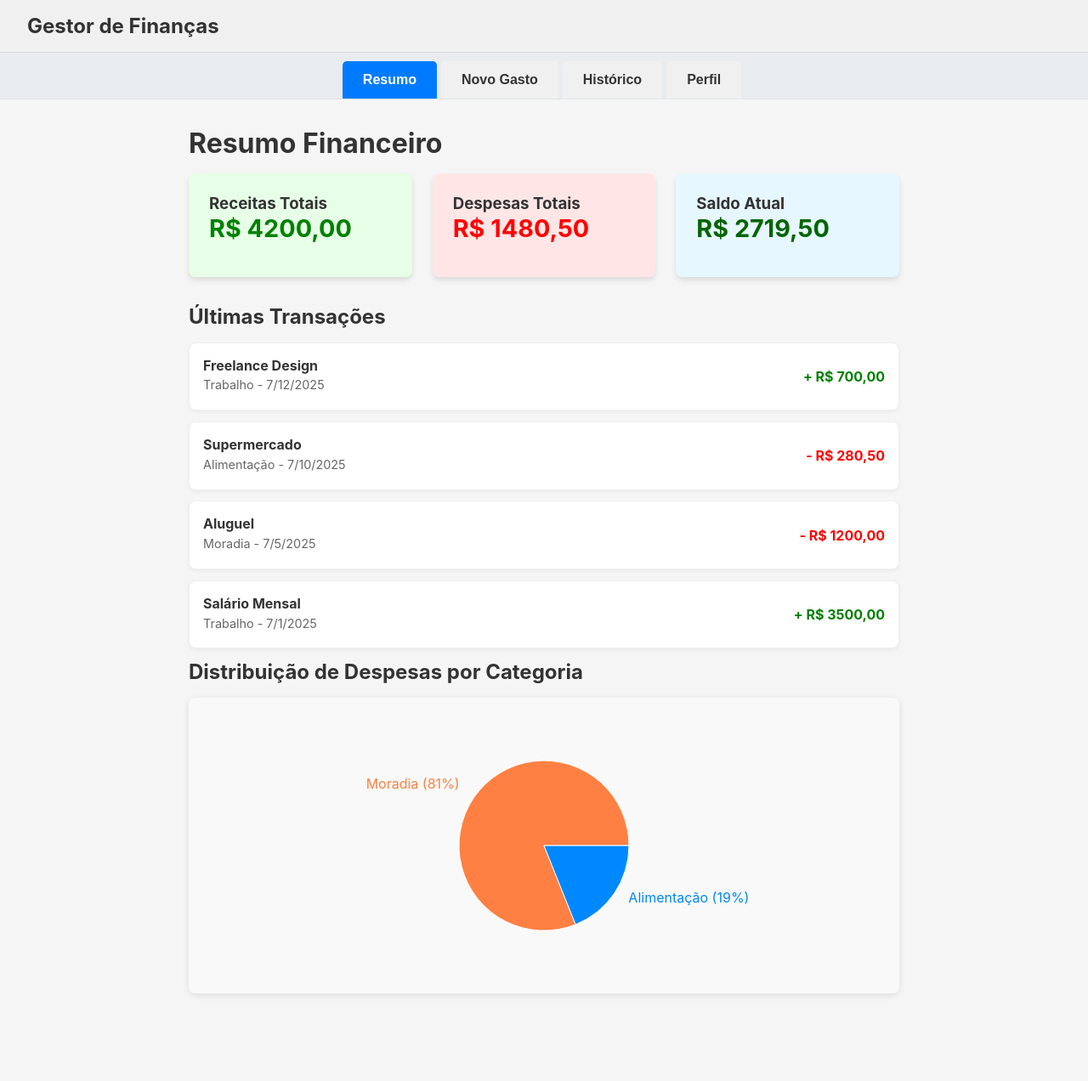
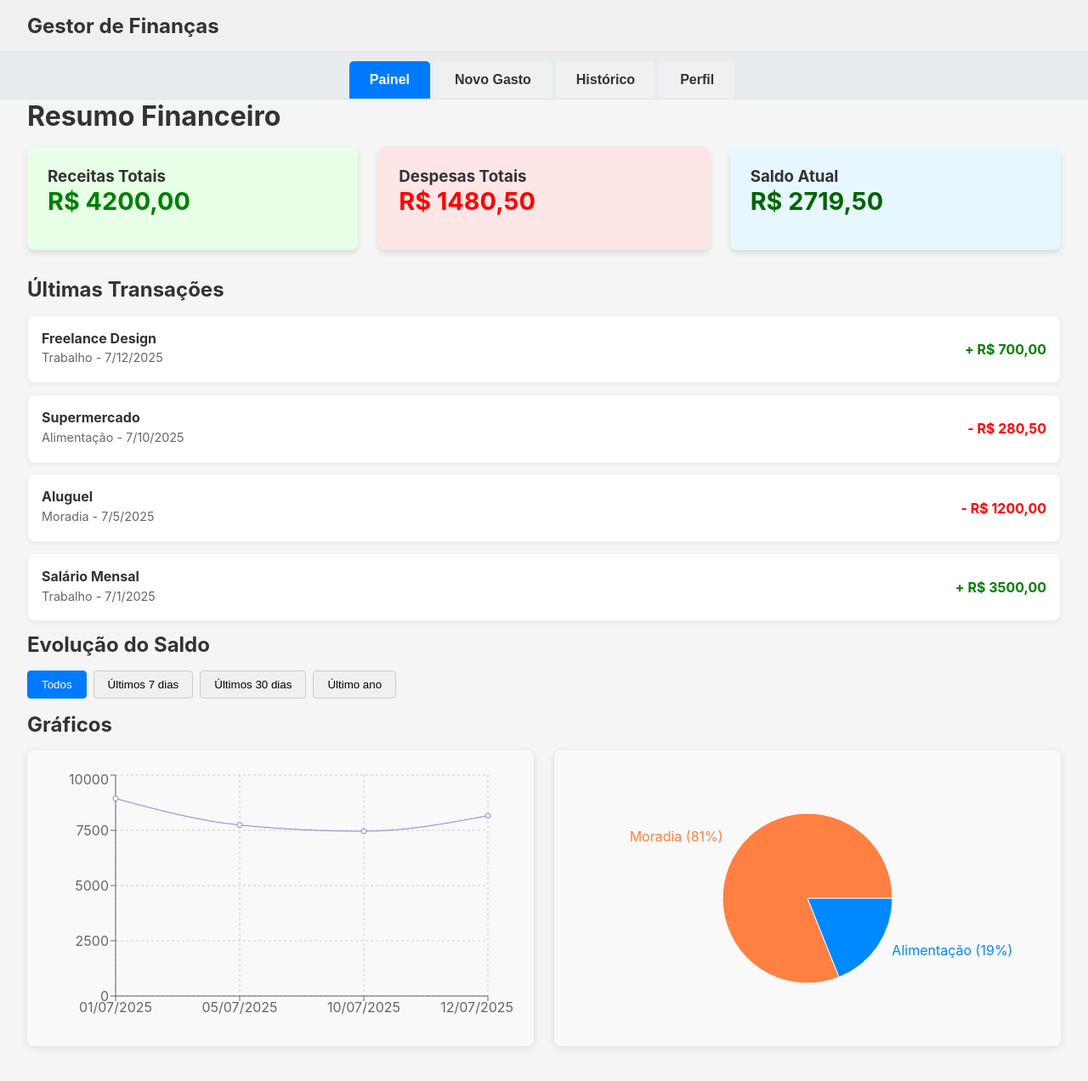
Before and after one commit to bielpedr0/FinancialManager, a React (Create React App) app: page / in a window 1280 px wide. Shown: the top 1272 px of the page at 85% size. Before the commit the page ends 1201 px from the top, so only its background shows below. Built offline with nearby package versions, Linux system fonts and the light colour scheme.

Commit message:
feat: graficos de receita e despesa com filtro

```diff
--- /dev/null
+++ b/src/components/BalanceLineChart.js
@@ -0,0 +1,22 @@
+import React from 'react';
+import { LineChart, Line, XAxis, YAxis, CartesianGrid, Tooltip, ResponsiveContainer } from 'recharts';
+
+const BalanceLineChart = ({ data }) => {
+  if (!data || data.length === 0) {
+    return <p style={{ textAlign: 'center', marginTop: '2rem' }}>Sem dados de saldo para exibir o gráfico.</p>;
+  }
+
+  return (
+    <ResponsiveContainer width="100%" height={300}>
+      <LineChart data={data} margin={{ top: 5, right: 30, left: 20, bottom: 5 }}>
+        <CartesianGrid strokeDasharray="3 3" />
+        <XAxis dataKey="date" />
+        <YAxis />
+        <Tooltip />
+        <Line type="monotone" dataKey="balance" stroke="#8884d8" activeDot={{ r: 8 }} />
+      </LineChart>
+    </ResponsiveContainer>
+  );
+};
+
+export default BalanceLineChart;
--- a/src/screens/DashboardPage.js
+++ b/src/screens/DashboardPage.js
@@ -51,7 +51,7 @@ const DashboardPage = () => {
         borderBottom: '1px solid #dee2e6'
       }}>
         <button style={tabButtonStyle('resumo')} onClick={() => setActiveTab('resumo')}>
-          Resumo
+          Painel
         </button>
         <button style={tabButtonStyle('novo')} onClick={() => setActiveTab('novo')}>
           Novo Gasto
@@ -65,9 +65,10 @@ const DashboardPage = () => {
       </nav>
 
       {/* Conteúdo da aba selecionada */}
-      <div style={{ padding: '0 2rem 2rem 2rem', maxWidth: '900px', margin: '0 auto' }}>
-        {renderContent()}
-      </div>
+    <div style={{ padding: '0 2rem 2rem 2rem', width: '100%' }}>
+     {renderContent()}
+    </div>
+
     </div>
   );
 };
--- /dev/null
+++ b/src/screens/Resumo.css
@@ -0,0 +1,85 @@
+.summary-container {
+  display: grid;
+  grid-template-columns: repeat(auto-fit, minmax(200px, 1fr));
+  gap: 1.5rem;
+  margin-bottom: 2rem;
+}
+
+.summary-card {
+  padding: 1.5rem;
+  border-radius: 8px;
+  box-shadow: 0 4px 6px rgba(0, 0, 0, 0.1);
+}
+
+.summary-income {
+  background-color: #e6ffe6;
+}
+
+.summary-expense {
+  background-color: #ffe6e6;
+}
+
+.summary-balance {
+  background-color: #e6f7ff;
+}
+
+.summary-title {
+  margin: 0;
+  color: #333;
+}
+
+.summary-value {
+  font-size: 1.8rem;
+  font-weight: bold;
+}
+
+.summary-value.income {
+  color: green;
+}
+
+.summary-value.expense {
+  color: red;
+}
+
+.summary-value.positive {
+  color: darkgreen;
+}
+
+.summary-value.negative {
+  color: darkred;
+}
+
+.filter-buttons {
+  margin-bottom: 1rem;
+}
+
+.filter-button {
+  padding: 0.5rem 1rem;
+  margin-right: 0.5rem;
+  border: 1px solid #ccc;
+  border-radius: 4px;
+  cursor: pointer;
+  background-color: #f0f0f0;
+}
+
+.filter-button.active {
+  background-color: #007bff;
+  color: white;
+  border-color: #007bff;
+}
+
+.charts-container {
+  display: flex;
+  gap: 1.5rem;
+  flex-wrap: wrap;
+  margin-bottom: 2rem;
+}
+
+.chart-card {
+  flex: 1;
+  min-width: 300px;
+  padding: 1.5rem;
+  background-color: #f9f9f9;
+  border-radius: 8px;
+  box-shadow: 0 2px 8px rgba(0, 0, 0, 0.1);
+}
--- a/src/screens/Resumo.js
+++ b/src/screens/Resumo.js
@@ -1,49 +1,83 @@
-import React, { useMemo } from 'react';
+import React, { useMemo, useState } from 'react';
 import TransactionCard from '../components/TransactionCard';
-import ExpensePieChart from '../components/ExpensePieChart'; // Importe o componente de gráfico
+import ExpensePieChart from '../components/ExpensePieChart';
+import BalanceLineChart from '../components/BalanceLineChart';
 import { useFinances } from '../context/FinancesContext';
+import './Resumo.css';
 
 const Resumo = () => {
   const { transactions, loading, error, totalIncome, totalExpense, currentBalance } = useFinances();
+  const [filter, setFilter] = useState('all');
 
-     // CÁLCULO DOS DADOS PARA O GRÁFICO
+  const getFilteredTransactions = (period) => {
+    const today = new Date();
+    let startDate;
+    switch (period) {
+      case 'last7days':
+        startDate = new Date(today.getFullYear(), today.getMonth(), today.getDate() - 7);
+        break;
+      case 'last30days':
+        startDate = new Date(today.getFullYear(), today.getMonth(), today.getDate() - 30);
+        break;
+      case 'lastYear':
+        startDate = new Date(today.getFullYear() - 1, today.getMonth(), today.getDate());
+        break;
+      default:
+        return transactions;
+    }
+    return transactions.filter(t => new Date(t.date) >= startDate);
+  };
+
+  const filteredTransactions = useMemo(() => getFilteredTransactions(filter), [transactions, filter]);
+
   const pieChartData = useMemo(() => {
-    // Agrupa as despesas por categoria
-    const expensesByCategory = transactions
+    const expensesByCategory = filteredTransactions
       .filter(t => t.type === 'expense')
-      .reduce((acc, transaction) => {
-        const { category, value } = transaction;
+      .reduce((acc, { category, value }) => {
         acc[category] = (acc[category] || 0) + value;
         return acc;
       }, {});
-
-    // Converte o objeto para um array de objetos no formato { name: 'Categoria', value: 100 }
     return Object.keys(expensesByCategory).map(category => ({
       name: category,
       value: expensesByCategory[category],
     }));
-  }, [transactions]);
+  }, [filteredTransactions]);
 
-  if (loading) return <p style={{ textAlign: 'center', padding: '2rem' }}>Carregando resumo financeiro...</p>;
-  if (error) return <p style={{ textAlign: 'center', padding: '2rem', color: 'red' }}>Erro ao carregar dados: {error.message}</p>;
+  const balanceChartData = useMemo(() => {
+    let balance = currentBalance - filteredTransactions.reduce((acc, t) => acc + (t.type === 'expense' ? t.value : -t.value), 0);
+    const sortedTransactions = [...filteredTransactions].sort((a, b) => new Date(a.date) - new Date(b.date));
+    return sortedTransactions.map(t => {
+      balance += t.type === 'income' ? t.value : -t.value;
+      return {
+        date: new Date(t.date).toLocaleDateString('pt-BR'),
+        balance
+      };
+    });
+  }, [filteredTransactions, currentBalance]);
 
-  const latestTransactions = transactions.sort((a, b) => new Date(b.date) - new Date(a.date)).slice(0, 5);
+  if (loading) return <p className="loading">Carregando resumo financeiro...</p>;
+  if (error) return <p className="error">Erro ao carregar dados: {error.message}</p>;
+
+  const latestTransactions = filteredTransactions.sort((a, b) => new Date(b.date) - new Date(a.date)).slice(0, 5);
 
   return (
     <div>
-      <h1 style={{ marginTop: '2rem' }}>Resumo Financeiro</h1>
-      <div style={{ display: 'grid', gridTemplateColumns: 'repeat(auto-fit, minmax(200px, 1fr))', gap: '1.5rem', marginBottom: '2rem' }}>
-          <div style={{ padding: '1.5rem', borderRadius: '8px', backgroundColor: '#e6ffe6', boxShadow: '0 4px 6px rgba(0,0,0,0.1)' }}>
-            <h3 style={{ margin: 0, color: '#333' }}>Receitas Totais</h3>
-            <p style={{ fontSize: '1.8rem', fontWeight: 'bold', color: 'green' }}>R$ {totalIncome.toFixed(2).replace('.', ',')}</p>
+      <h1>Resumo Financeiro</h1>
+
+      <div className="summary-container">
+        <div className="summary-card summary-income">
+          <h3 className="summary-title">Receitas Totais</h3>
+          <p className="summary-value income">R$ {totalIncome.toFixed(2).replace('.', ',')}</p>
         </div>
-          <div style={{ padding: '1.5rem', borderRadius: '8px', backgroundColor: '#ffe6e6', boxShadow: '0 4px 6px rgba(0,0,0,0.1)' }}>
-            <h3 style={{ margin: 0, color: '#333' }}>Despesas Totais</h3>
-            <p style={{ fontSize: '1.8rem', fontWeight: 'bold', color: 'red' }}>R$ {totalExpense.toFixed(2).replace('.', ',')}</p>
+        <div className="summary-card summary-expense">
+          <h3 className="summary-title">Despesas Totais</h3>
+          <p className="summary-value expense">R$ {totalExpense.toFixed(2).replace('.', ',')}</p>
         </div>
-          <div style={{ padding: '1.5rem', borderRadius: '8px', backgroundColor: '#e6f7ff', boxShadow: '0 4px 6px rgba(0,0,0,0.1)' }}>
-            <h3 style={{ margin: 0, color: '#333' }}>Saldo Atual</h3>
-            <p style={{ fontSize: '1.8rem', fontWeight: 'bold', color: currentBalance >= 0 ? 'darkgreen' : 'darkred' }}>R$ {currentBalance.toFixed(2).replace('.', ',')}</p>
+        <div className="summary-card summary-balance">
+          <h3 className="summary-title">Saldo Atual</h3>
+          <p className={`summary-value ${currentBalance >= 0 ? 'positive' : 'negative'}`}>
+            R$ {currentBalance.toFixed(2).replace('.', ',')}
+          </p>
         </div>
       </div>
 
@@ -56,9 +90,32 @@ const Resumo = () => {
         <p>Nenhuma transação recente encontrada.</p>
       )}
 
-      <h2>Distribuição de Despesas por Categoria</h2>
-      <div style={{ padding: '1.5rem', backgroundColor: '#f9f9f9', borderRadius: '8px', boxShadow: '0 2px 8px rgba(0,0,0,0.1)' }}>
+      <h2>Evolução do Saldo</h2>
+      <div className="filter-buttons">
+        {[
+          { id: 'all', label: 'Todos' },
+          { id: 'last7days', label: 'Últimos 7 dias' },
+          { id: 'last30days', label: 'Últimos 30 dias' },
+          { id: 'lastYear', label: 'Último ano' }
+        ].map(btn => (
+          <button
+            key={btn.id}
+            className={`filter-button ${filter === btn.id ? 'active' : ''}`}
+            onClick={() => setFilter(btn.id)}
+          >
+            {btn.label}
+          </button>
+        ))}
+      </div>
+
+      <h2>Gráficos</h2>
+      <div className="charts-container">
+        <div className="chart-card">
+          <BalanceLineChart data={balanceChartData} />
+        </div>
+        <div className="chart-card">
           <ExpensePieChart data={pieChartData} />
+        </div>
       </div>
     </div>
   );
```
Lines whose indentation alone changed are shown as unchanged.
